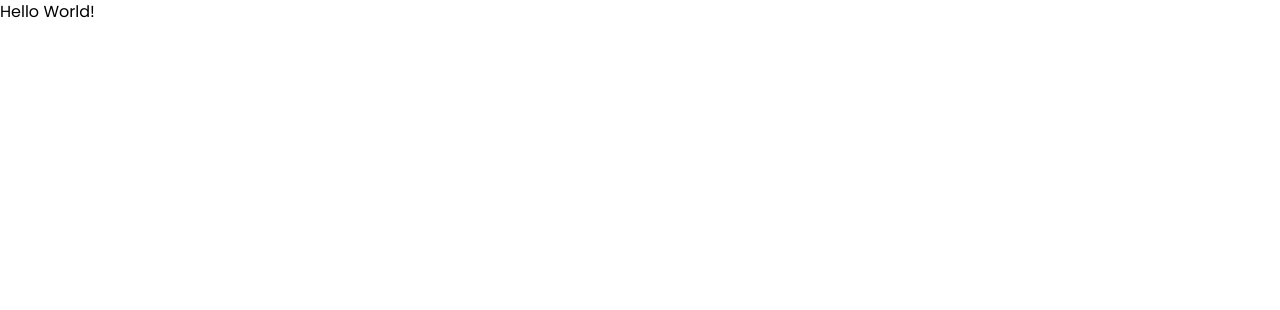
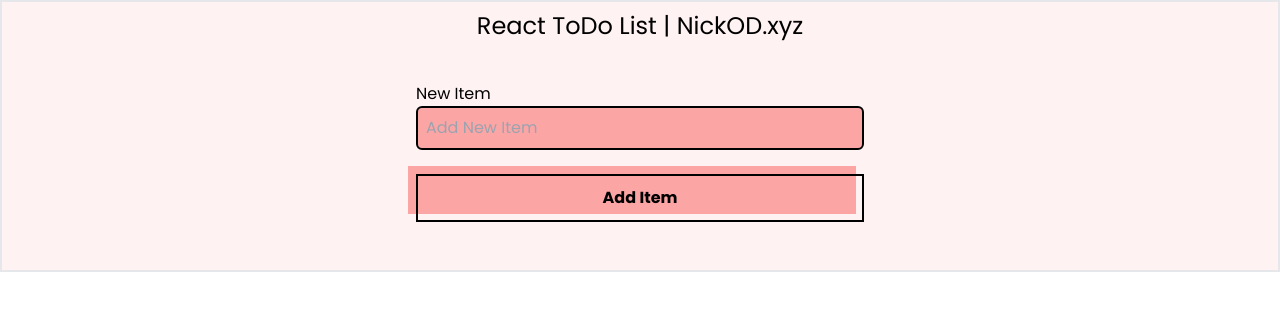
Before and after one commit to Nick-ODonoghue/react-todo-list-revised, a React (Vite) app: page / in a window 1280 px wide. Shown: the top 310 px of the page. Built offline with nearby package versions, Linux system fonts and the light colour scheme.

Commit message:
form & header components created with some basic styling

```diff
--- a/src/app.jsx
+++ b/src/app.jsx
@@ -1,9 +1,14 @@
-import { useState } from "preact/hooks";
+// import { useState } from "preact/hooks";
+import Header from "./header";
+import Form from "./form";
 
 export function App() {
 	return (
 		<>
-			<h1>Hello World!</h1>
+			<div className="container p-2 border-2 mx-auto flex flex-col justify-center bg-red-50">
+				<Header />
+				<Form />
+			</div>
 		</>
 	);
 }
--- /dev/null
+++ b/src/form.jsx
@@ -0,0 +1,26 @@
+import React from "react";
+
+const Form = () => {
+	return (
+		<div className=" my-10 container max-w-md mx-auto">
+			<form action="" className="flex flex-col mx-auto justify-center">
+				<label htmlFor="item" className="">
+					New Item
+				</label>
+				<input
+					type="text"
+					id="item"
+					placeholder="Add New Item"
+					className=" mb-6 max-w-md bg-red-300 border-black p-2 rounded-md appearance-none border-2 text-red-400"
+				/>
+				<button className="relative py-3 font-bold text-black group">
+					<span className="absolute inset-0 w-full h-full transition duration-300 ease-out transform -translate-x-2 -translate-y-2 bg-red-300 group-hover:translate-x-0 group-hover:translate-y-0"></span>
+					<span className="absolute inset-0 w-full h-full border-2 border-black"></span>
+					<span className="relative">Add Item</span>
+				</button>
+			</form>
+		</div>
+	);
+};
+
+export default Form;
--- /dev/null
+++ b/src/header.jsx
@@ -0,0 +1,13 @@
+import React from "react";
+
+const Header = () => {
+	return (
+		<>
+			<div className="container mx-auto text-center text-2xl">
+				<h1>React ToDo List | NickOD.xyz</h1>
+			</div>
+		</>
+	);
+};
+
+export default Header;
```
